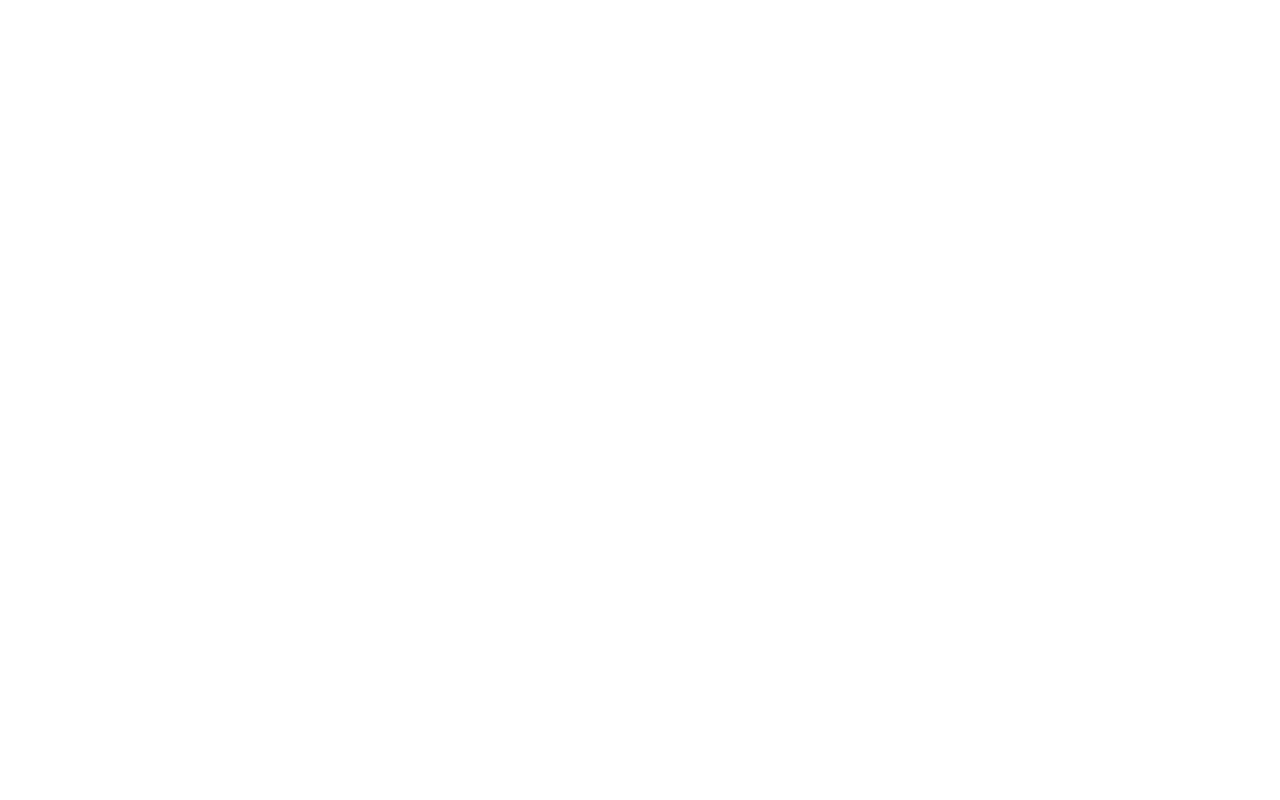
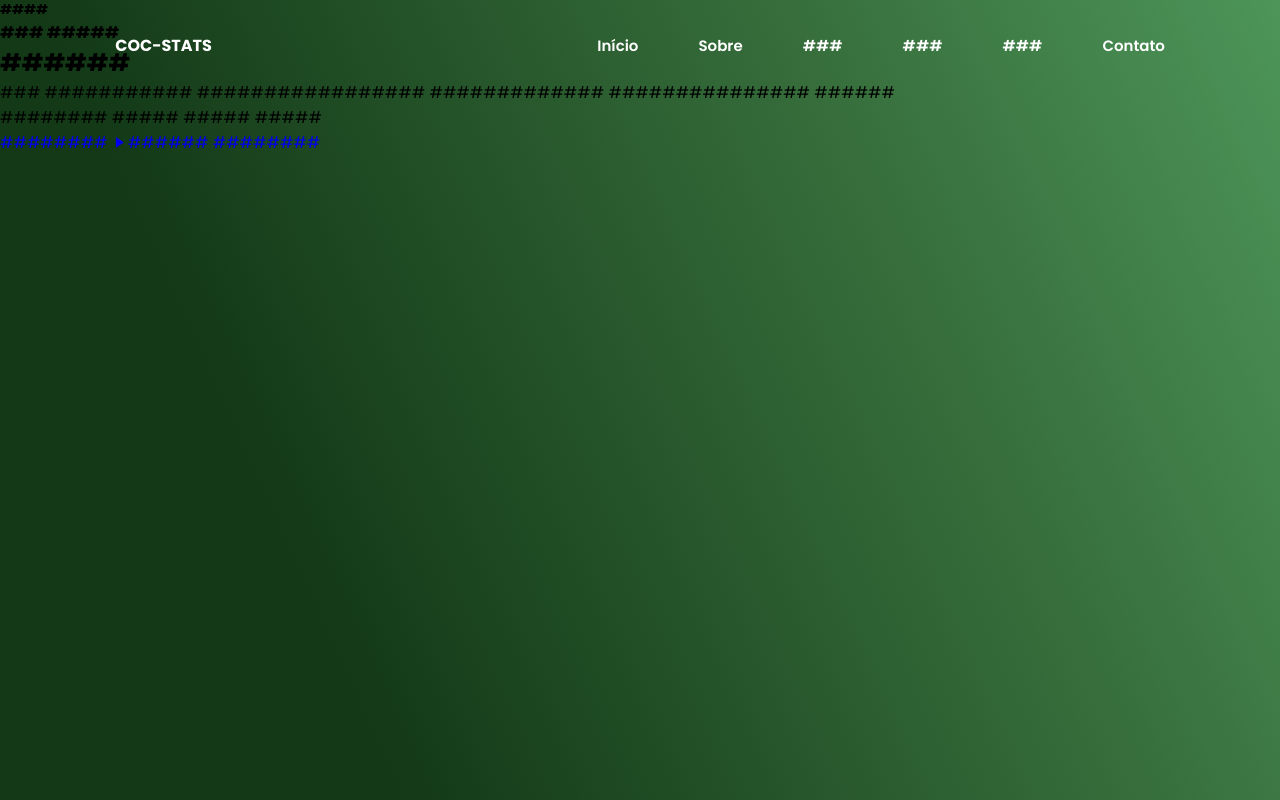
Before and after one commit to Matheus-Grabner/WEB-Site, a plain HTML site: page Index.html in a window 1280 px wide. Drawn offline with nearby package versions, Linux system fonts and the light colour scheme.

Commit message:
Atualizações HTML e CSS.

```diff
--- a/Index.html
+++ b/Index.html
@@ -18,7 +18,31 @@
 </head>
 <body>
 
-<header></header>
+<header>
+    <a href="#" class="logo">COC-STATS</a>
+
+    <ul class="navlist">
+        <li><a href="#">Início</a></li>
+        <li><a href="#">Sobre</a></li>
+        <li><a href="#">###</a></li>
+        <li><a href="#">###</a></li>
+        <li><a href="#">###</a></li>
+        <li><a href="#">Contato</a></li>
+    </ul>
+
+    <div class="bx bx-menu" id="icone-menu"></div>
+</header>
+
+<section class="hero">
+    <div class="hero-texto">
+        <h5>####</h5>
+        <h4>### #####</h4>
+        <h1>######</h1>
+        <p>### ########### ################# ############# ############### ###### <br>######## ##### ##### #####</p>
+        <a href="#">########</a>
+        <a href="#" class="ctaa"><i class="ri-play-fill"></i>###### ########</a>
+    </div>
+</section>
 
     <!--JS Link-->
     <script src="Script.js">
--- a/Style.css
+++ b/Style.css
@@ -6,3 +6,54 @@
     list-style: none;
     text-decoration: none;
 }
+
+header{
+    position: fixed;
+    right: 0;
+    top: 0;
+    z-index: 1000;
+    width: 100%;
+    display: flex;
+    align-items: center;
+    justify-content: space-between;
+    padding: 33px 9%;
+    background: transparent;
+}
+
+.logo{
+    font-weight: 30px;
+    font-weight: 700;
+    color: white;
+}
+
+.navlist{
+    display: flex;
+}
+
+.navlist a{
+    color: white;
+    margin-left: 60px;
+    font-size: 15px;
+    font-weight: 600;
+    border-bottom: 2px solid transparent;
+    transition: all .55s ease;
+}
+
+.navlist a:hover{
+    border-bottom: 2px solid white;
+}
+
+#icone-menu{
+    color: white;
+    font-size: 35px;
+    z-index: 10001;
+    cursor: pointer;
+    display: none;
+}
+
+.hero{
+    height: 100%;
+    width: 100%;
+    min-height: 100vh;
+    background: linear-gradient(245.59deg, #4d9559 0%, #38703d 28.53%, #133917 75.52%);
+}
```
